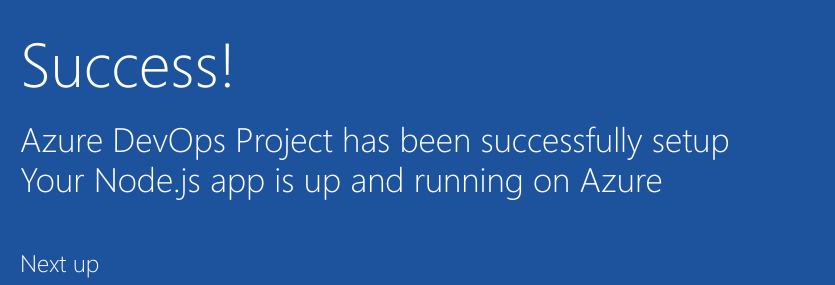
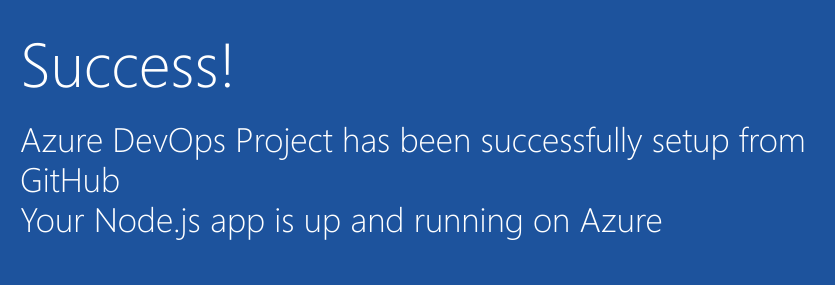
Before and after one commit to tomioya/t5nodejs8, a website: page index.html in a window 1280 px wide. Shown: the part 352-637 px from the top of the page, 205-1040 px from the left. Drawn offline with Linux system fonts and the light colour scheme.

Commit message:
Update index.html

```diff
--- a/index.html
+++ b/index.html
@@ -163,7 +163,7 @@
             </div>
             <div class="content-body">
                 <div class="success-text">Success!</div>
-                <div class="description line-1"> Azure DevOps Project has been successfully setup </div>
+                <div class="description line-1"> Azure DevOps Project has been successfully setup from GitHub</div>
                 <div class="description line-2"> Your Node.js app is up and running on Azure</div>
                 <div class="next-steps-container">
                     <div class="next-steps-header">Next up</div>
```
